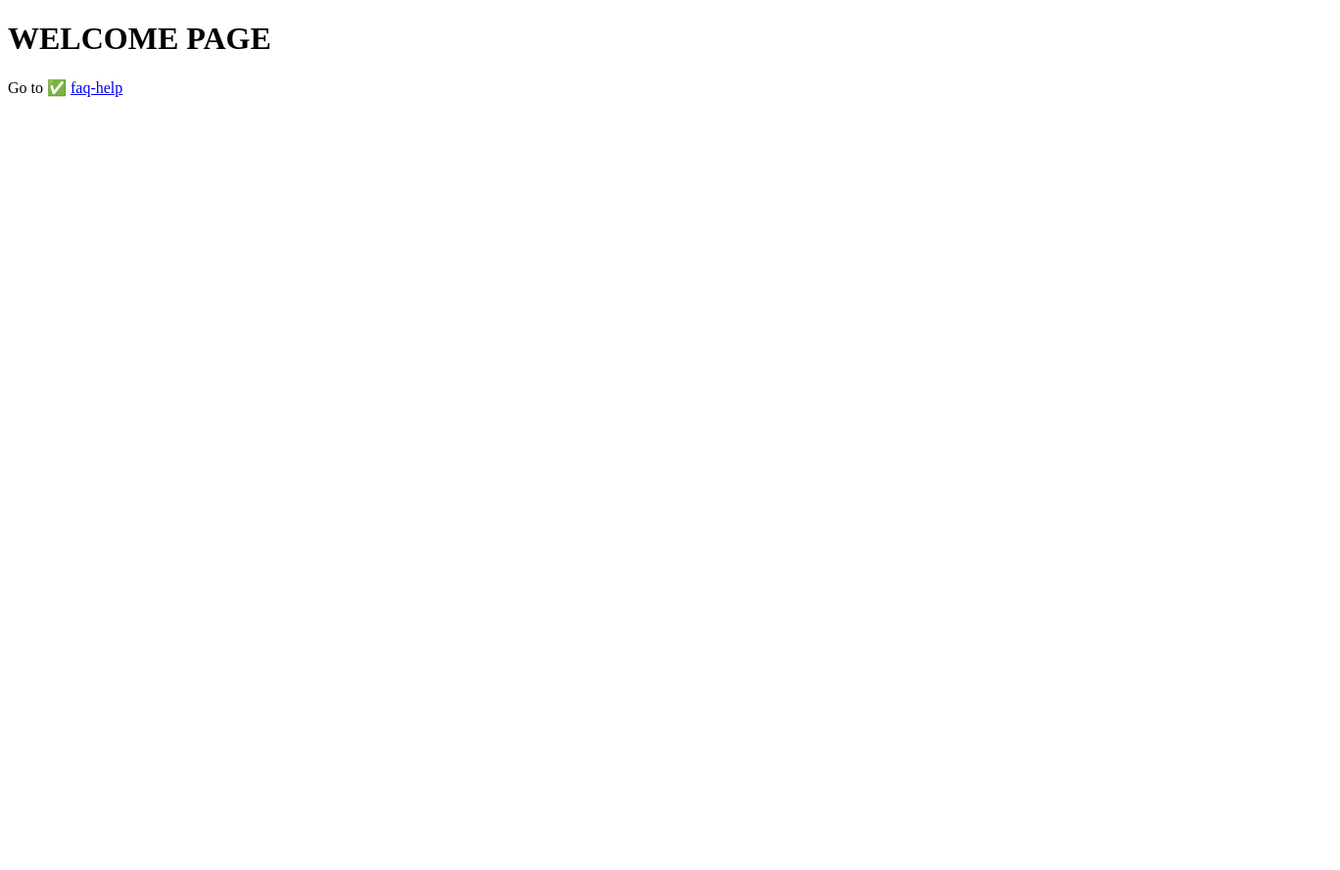
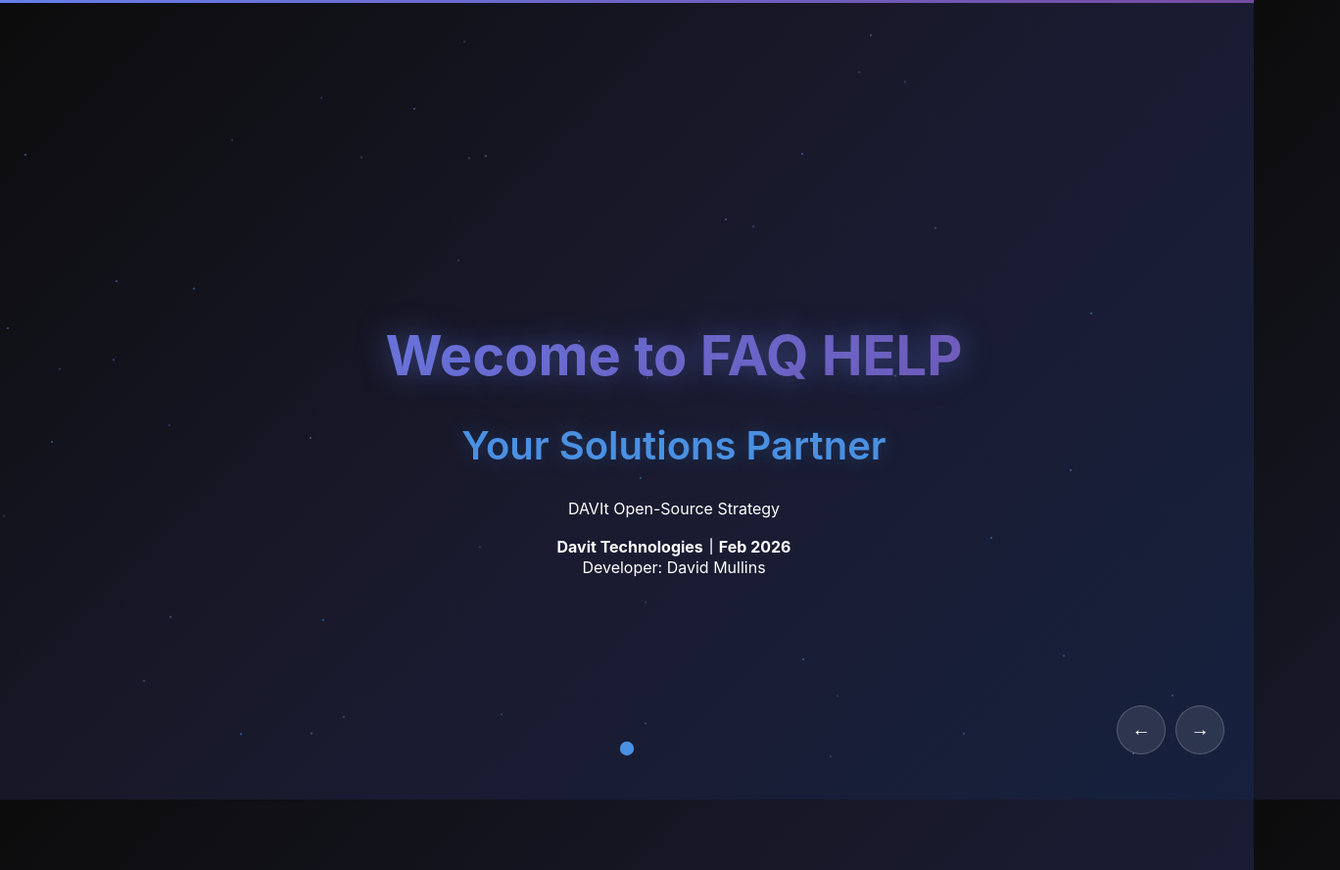
Before and after one commit to DavitTec/faq-help, a plain HTML site: page index.html in a window 1280 px wide. Shown: the whole page at 98% size, 1368 px wide, since content can reach past the window. Before the commit the page ends 800 px from the top, so only its background shows below. Drawn offline with Linux system fonts and the light colour scheme.

Commit message:
Deploying to gh-pages from @ DavitTec/faq-help@f10bc28dee22fddde7e09d29c20299b34cdb33ff 🚀

```diff
--- a/index.html
+++ b/index.html
@@ -1,8 +1,40 @@
 <!doctype html>
-<html>
+<html lang="en-GB">
+
+<head>
+  <meta charset="UTF-8">
+  <meta name="viewport" content="width=device-width, initial-scale=1.0">
+  <title>DAVIT faq-help</title>
+  <link rel="stylesheet" href="/faq-help/css/style.css">
+</head>
+
 <body>
-<h1>WELCOME PAGE</h1>
-<p>Go to ✅ <a href="/faq-help/index.html">faq-help</a>
-</p>
+  <!-- Particle background -->
+  <div class="particles" id="particles"></div>
+
+  <!-- Progress bar -->
+  <div class="progress" id="progress"></div>
+
+  <!-- Presentation container – ALL slides must be inside -->
+  <div class="presentation-container">
+     <!-- Slide  -->
+
+    <div class="slide active" id="slide0">
+      <div class="content"><h1>Wecome to FAQ HELP</h1>
+<h2>Your Solutions Partner</h2>
+<p>DAVIt Open-Source Strategy</p>
+<p><strong>Davit Technologies｜Feb 2026</strong><br>Developer: David Mullins</p>
+</div>
+    </div>
+
+  </div>
+
+  <div class="navigation" id="navigation"></div>
+  <div class="controls">
+    <button id="prevBtn" class="control-btn">←</button>
+    <button id="nextBtn" class="control-btn">→</button>
+  </div>
+  <script src="/faq-help/js/script.js"></script>
 </body>
+
 </html>
```
